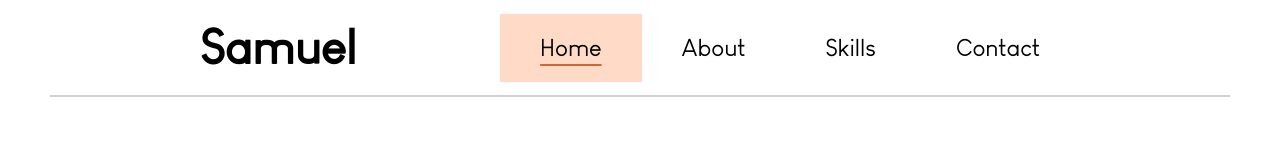
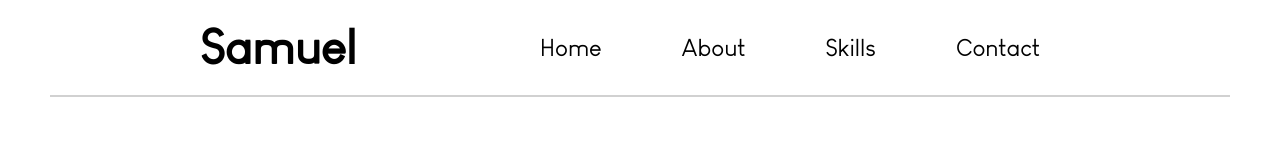
Before and after one commit to kimoshinowo/sam-website, a React (Create React App) app: page / in a window 1280 px wide. Shown: the top 160 px of the page. Built offline with nearby package versions, Linux system fonts and the light colour scheme.

Commit message:
Fix nav styles

```diff
--- a/src/styles/Nav.css
+++ b/src/styles/Nav.css
@@ -23,8 +23,11 @@
     }
 }
 
-.nav li {
+li {
     list-style: none;
+}
+
+.nav li > a {
     padding: 20px;
     text-decoration: underline;
     text-decoration-color: white;
@@ -36,13 +39,13 @@
     }
 }
 
-.nav li:hover {
+.nav li > a:hover {
     background-color: var(--primary-colour--tint);
     cursor: pointer;
     text-decoration-color: var(--primary-colour--dark);
 }
 
-.nav li:has(.nav-item-current) {
+.nav li > a:has(.nav-item-current) {
     background-color: var(--primary-colour--light);
     text-decoration-color: var(--primary-colour--dark);
 }
```
